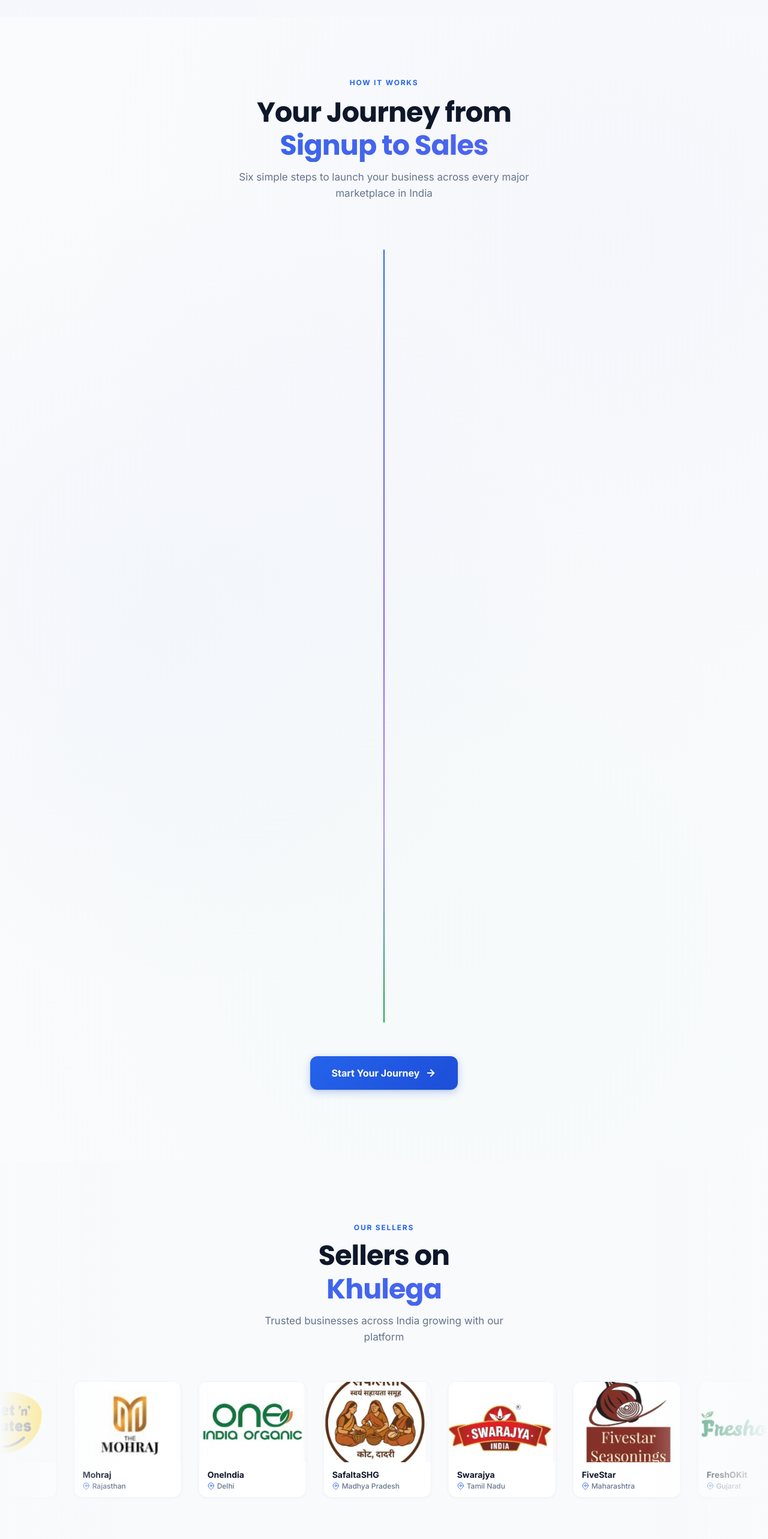
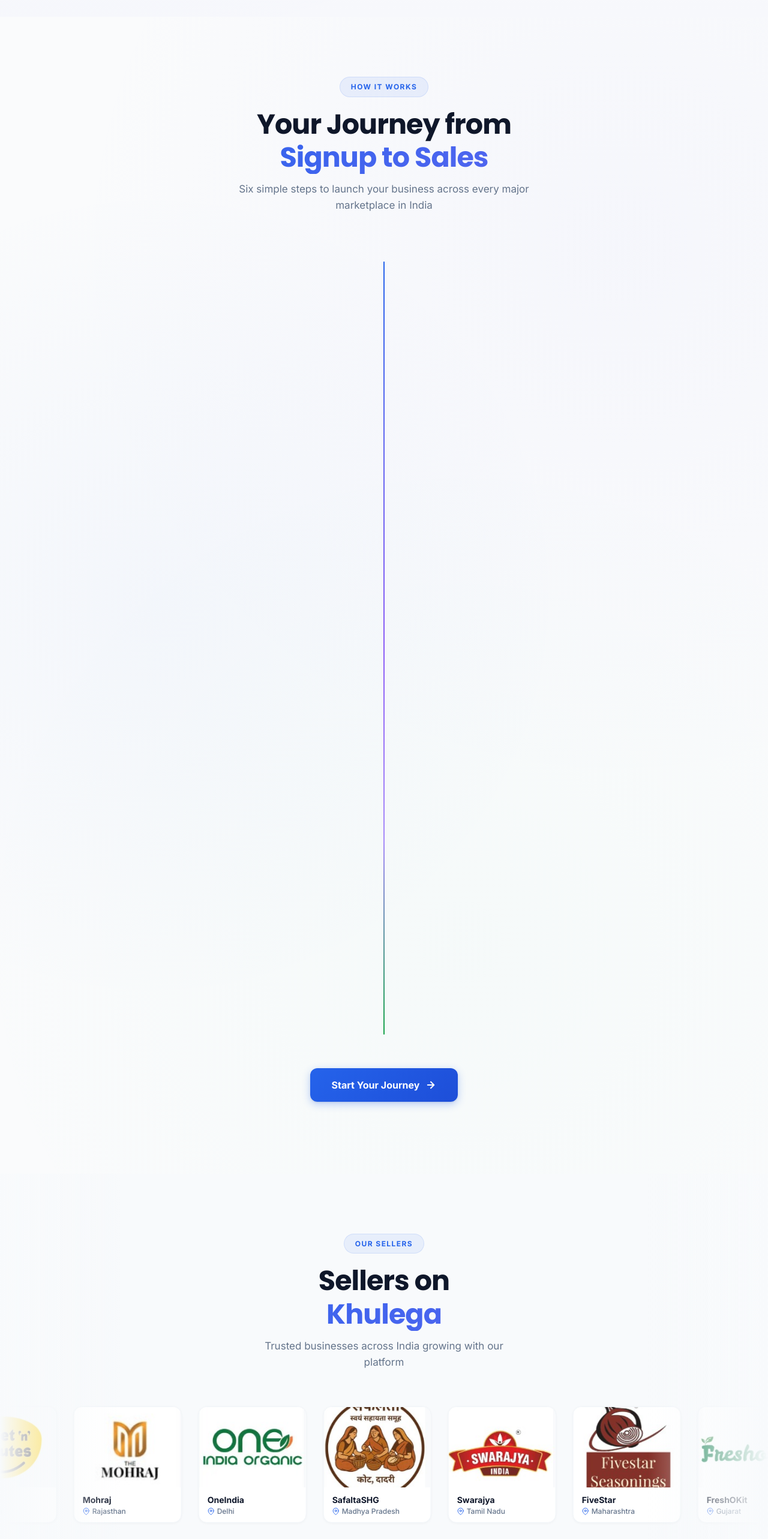
Before and after one commit to Firoz8948/khulega-new, a Vue app in the folder khulega-online/: page / in a window 1280 px wide. Shown: the part 1912-4478 px from the top of the page at 60% size. Built offline with nearby package versions, Linux system fonts and the light colour scheme.

Commit message:
heading title fixed

```diff
--- a/khulega-online/src/assets/css/pages/aboutus-a.css
+++ b/khulega-online/src/assets/css/pages/aboutus-a.css
@@ -262,12 +262,17 @@
 
 /* Label */
 .au__label {
+  display: inline-block;
+  padding: 6px 18px;
+  border-radius: 100px;
   font-size: 12px;
   font-weight: 700;
-  letter-spacing: 0.15em;
+  letter-spacing: 0.12em;
   text-transform: uppercase;
   color: #2563eb;
-  margin: 0 0 12px;
+  background: rgba(37, 99, 235, 0.08);
+  border: 1px solid rgba(37, 99, 235, 0.12);
+  margin: 0 0 18px;
 }
 
 /* Title */
--- a/khulega-online/src/assets/css/pages/seller-journey.css
+++ b/khulega-online/src/assets/css/pages/seller-journey.css
@@ -130,12 +130,17 @@
 }
 
 .sj__label {
+  display: inline-block;
+  padding: 6px 18px;
+  border-radius: 100px;
   font-size: 12px;
   font-weight: 700;
-  letter-spacing: 0.15em;
+  letter-spacing: 0.12em;
   text-transform: uppercase;
   color: #2563eb;
-  margin-bottom: 12px;
+  background: rgba(37, 99, 235, 0.08);
+  border: 1px solid rgba(37, 99, 235, 0.12);
+  margin: 0 0 18px;
 }
 
 .sj__title {
--- a/khulega-online/src/assets/css/pages/sellers-on-khulega.css
+++ b/khulega-online/src/assets/css/pages/sellers-on-khulega.css
@@ -61,12 +61,17 @@
 }
 
 .sok__label {
+  display: inline-block;
+  padding: 6px 18px;
+  border-radius: 100px;
   font-size: 12px;
   font-weight: 700;
-  letter-spacing: 0.15em;
+  letter-spacing: 0.12em;
   text-transform: uppercase;
   color: #2563eb;
-  margin: 0 0 10px;
+  background: rgba(37, 99, 235, 0.08);
+  border: 1px solid rgba(37, 99, 235, 0.12);
+  margin: 0 0 18px;
 }
 
 .sok__title {
--- a/khulega-online/src/assets/css/pages/youtubevideo.css
+++ b/khulega-online/src/assets/css/pages/youtubevideo.css
@@ -156,24 +156,21 @@
 }
 
 .ytv__label {
+  display: inline-block;
+  padding: 6px 18px;
+  border-radius: 100px;
   font-size: 12px;
   font-weight: 700;
-  letter-spacing: 0.15em;
+  letter-spacing: 0.12em;
   text-transform: uppercase;
-  color: #dc2626;
-  margin: 0 0 10px;
-  display: inline-flex;
-  align-items: center;
-  gap: 6px;
+  color: #2563eb;
+  background: rgba(37, 99, 235, 0.08);
+  border: 1px solid rgba(37, 99, 235, 0.12);
+  margin: 0 0 18px;
 }
 
 .ytv__label::before {
-  content: '';
-  width: 8px;
-  height: 8px;
-  border-radius: 50%;
-  background: #dc2626;
-  animation: ytvBadgePulse 2s ease-in-out infinite;
+  content: none;
 }
 
 .ytv__title {
```
